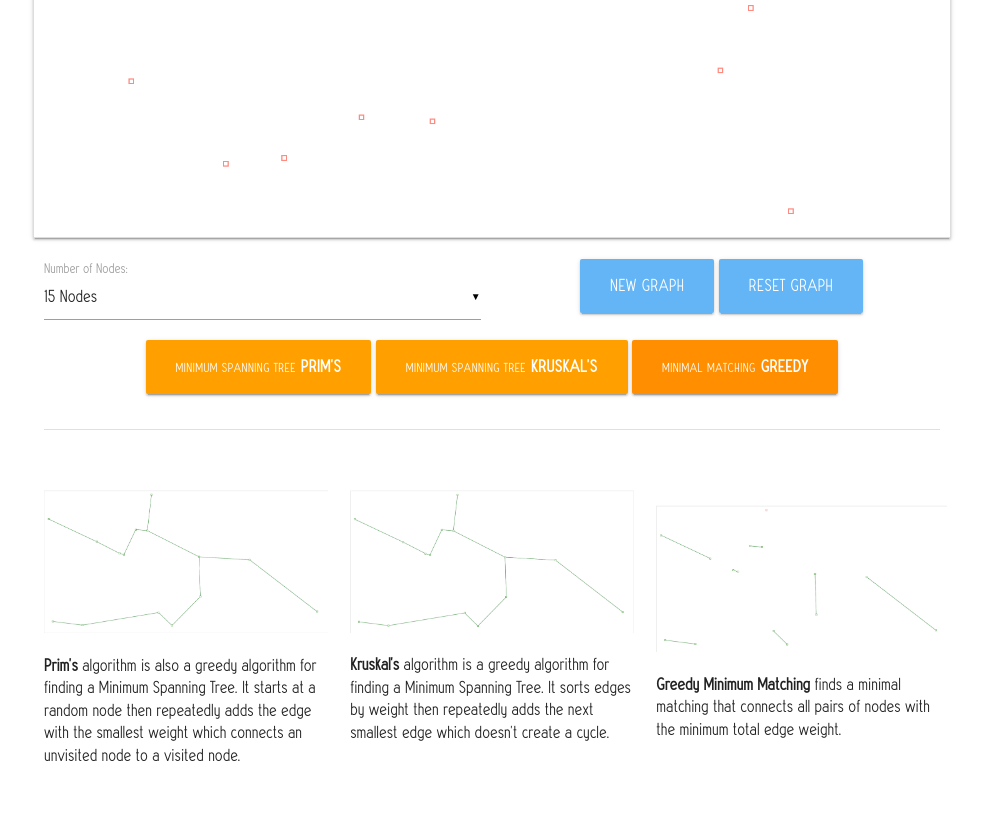
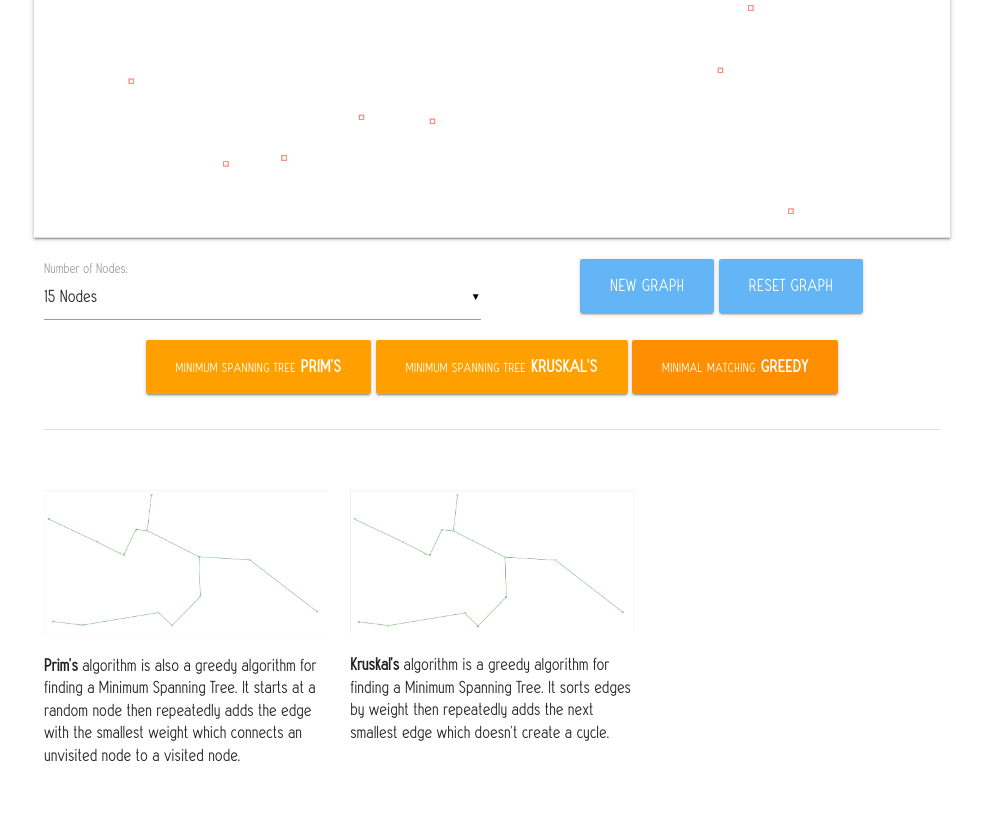
Before and after one commit to SRIJANSARASWAT/DAA_Project_Graph-Algorithm-Visualisation, a plain HTML site: page index.html in a window 1280 px wide. Shown: the part 366-1201 px from the top of the page, without its empty margins (148-1131 px from the left). Drawn offline with nearby package versions, Linux system fonts and the light colour scheme.

Commit message:
Update index.html

```diff
--- a/index.html
+++ b/index.html
@@ -75,12 +75,6 @@
     <div class="divider m-b-3"></div>
 
     <div class="row section">
-      <!-- <div class="col s4">
-        <img class="responsive-img" src="images/grahamscan.png" alt="Graham Scan">
-        <p><strong>Graham Scan</strong> finds the convex hull of a set of nodes.
-          It is a backtracking algorithm which works by ordering nodes by their
-          relative polar angle with the start node.</p>
-      </div> -->
       <div class="col s4">
         <img class="responsive-img" src="images/prims.png" alt="Prim's Algorithm">
         <p><strong>Prim's</strong> algorithm is also a greedy algorithm for finding
@@ -95,48 +89,9 @@
           adds the next smallest edge which doesn't create a cycle.</p>
       </div>
 
-    <div class="row section">
-      <div class="col s4">
-        <img class="responsive-img" src="images/matching.png" alt="Minimal Matching">
-        <p><strong>Greedy Minimum Matching</strong> finds a minimal matching that
-          connects all pairs of nodes with the minimum total edge weight.</p>
-      </div>
-    </div>
-      <!-- <div class="col s4">
-        <img class="responsive-img" src="images/nn.png" alt="Nearest Neighbour Algorithm">
-        <p><strong>Nearest Neighbour</strong> is a greedy algorithm for finding a
-          sub-optimal hamiltonian tour of a graph by repeatedly choosing the nearest
-          unvisited node.</p>
-      </div>
-      <div class="col s4">
-        <img class="responsive-img" src="images/nntwoopt.png" alt="Nearest Neighbour Algorithm with 2-Opt">
-        <p><strong>2-Opt</strong> performs a local search to improve a sub-optimal tour
-        by reordering a route which crosses over itself.</p>
-      </div> -->
-    </div>
-    </div>
-
   </div>
 </main>
 
-<!-- <footer class="page-footer">
-  <div class="container">
-    <div class="row">
-      <div class="col s12">
-        <p class="grey-text text-lighten-4"><strong>A graph algorithm visualiser for complete graphs.
-          The project was primarily a learning tool to help me improve my ability using JavaScript and better understand graph algorithms.</strong></p>
-        <p class="grey-text text-lighten-2">Warning: Nearest Neighbour with 2-Opt may cause some browsers to crash for a larger number of nodes.</p>
-        <p class="grey-text text-lighten-2">Note: Rarely the visualiser will display an incorrect edge, this is due to the implementation of delay. Hopefully
-          I will be able to fix this in a later version.</p>
-      </div>
-    </div>
-  </div>
-  <div class="footer-copyright">
-    <div class="container">
-      &copy; 2017 - <span id="current-year">2023</span> Kyle Gough - <a href="http://www.kylegough.co.uk">My Portfolio</a>
-    </div>
-  </div>
-</footer> -->
 
 </body>
 </html>
```
